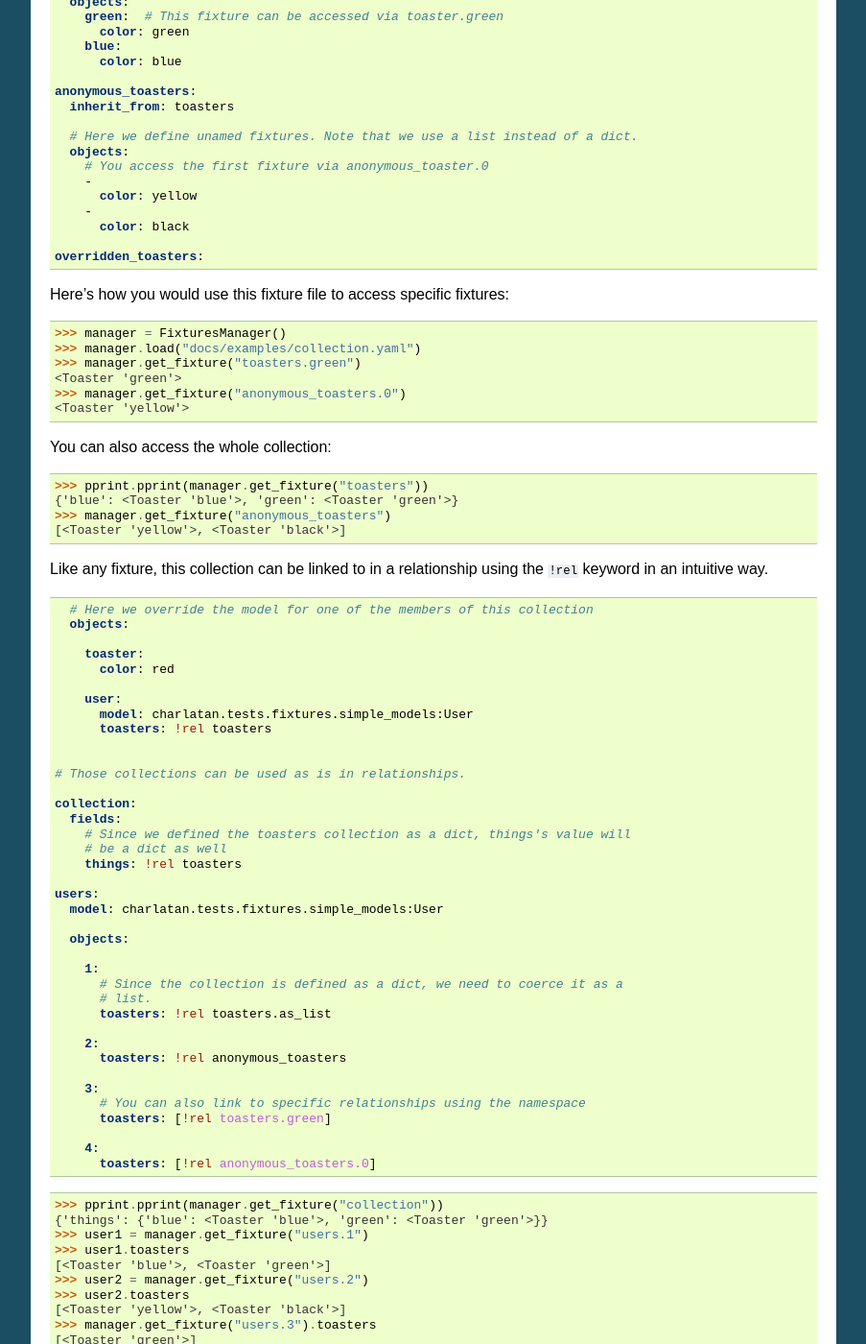
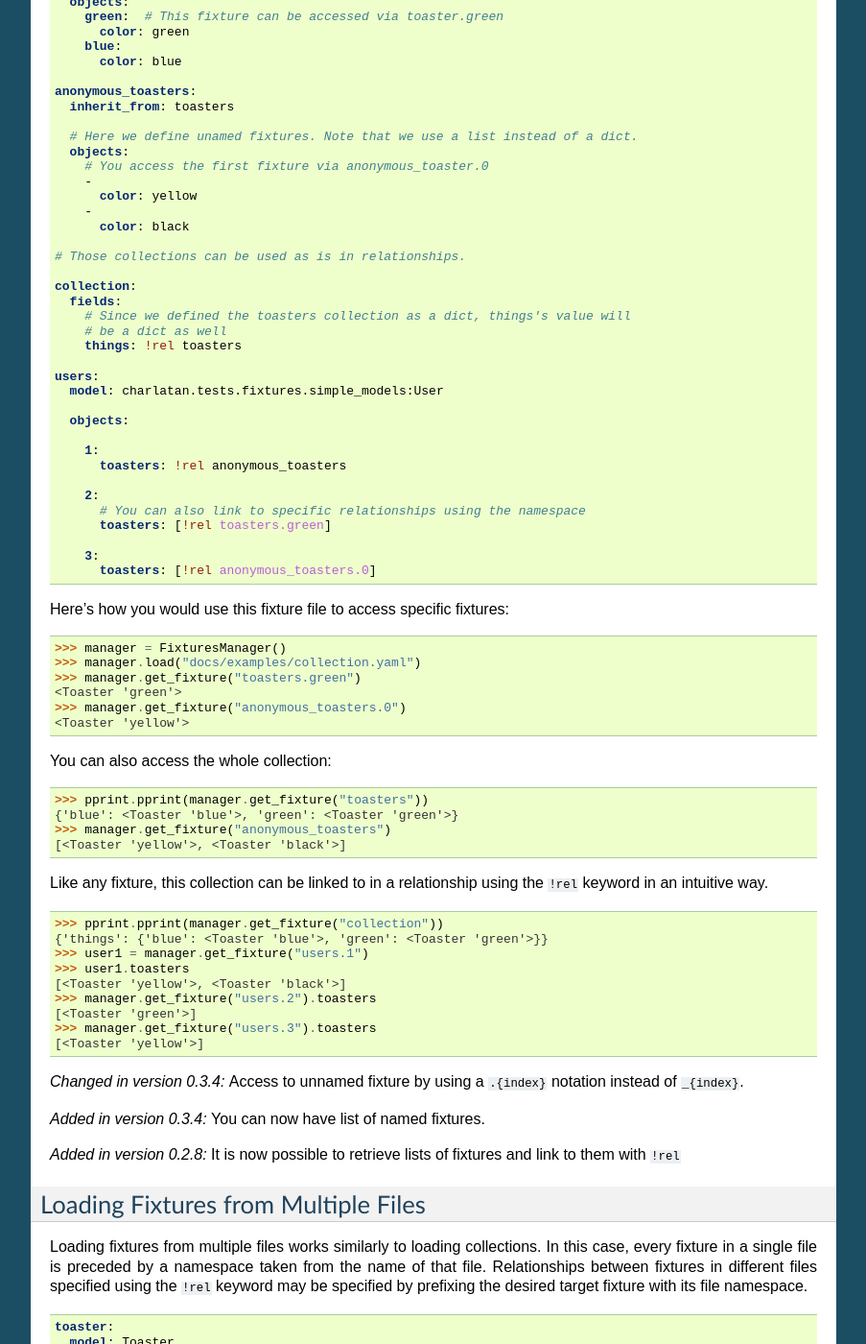
Before and after one commit to uber/charlatan, a Sphinx documentation site: the page built from docs/file-format.rst, in a window 1280 px wide and 1400 px high, scrolled down 4769 px. Shown: the whole window at 96% size, without its empty margins (198-1101 px from the left). Built offline with Sphinx 7.4.7, drawn with Linux system fonts in a browser that asks for light colours.

Commit message:
Fix missing foreign key generated from db

```diff
--- a/docs/examples/collection.yaml
+++ b/docs/examples/collection.yaml
@@ -23,20 +23,6 @@ anonymous_toasters:
     -
       color: black
 
-overridden_toasters:
-  inherit_from: toasters
-
-  # Here we override the model for one of the members of this collection
-  objects:
-
-    toaster:
-      color: red
-
-    user:
-      model: charlatan.tests.fixtures.simple_models:User
-      toasters: !rel toasters
-
-
 # Those collections can be used as is in relationships.
 
 collection:
@@ -51,16 +37,11 @@ users:
   objects:
 
     1:
-      # Since the collection is defined as a dict, we need to coerce it as a
-      # list.
-      toasters: !rel toasters.as_list
+      toasters: !rel anonymous_toasters
 
     2:
-      toasters: !rel anonymous_toasters
-
-    3:
       # You can also link to specific relationships using the namespace
       toasters: [!rel toasters.green]
 
-    4:
+    3:
       toasters: [!rel anonymous_toasters.0]
--- a/docs/examples/simple_fixtures.yaml
+++ b/docs/examples/simple_fixtures.yaml
@@ -5,15 +5,15 @@ toaster:   # The fixture's name
     content: !rel toasts  # You can reference other fixtures
   model: charlatan.tests.fixtures.simple_models:Toaster
 
-# Charlatan also supports inheritance
 toaster_green:
+  # Charlatan also supports inheritance
   inherit_from: toaster
   fields:
     color: green
 
 toasts:
+  # No model is defined, so it defaults to what `fields` actually is, i.e.
+  # in our case, a list.
   fields:
     - "Toast 1"
     - "Toast 2"
-  # No model is defined, so it defaults to what `fields` actually is, i.e.
-  # in our case, a list.
--- a/docs/file-format.rst
+++ b/docs/file-format.rst
@@ -230,23 +229,16 @@ You can also access the whole collection:
 Like any fixture, this collection can be linked to in a relationship using the
 ``!rel`` keyword in an intuitive way.
 
-.. literalinclude:: examples/collection.yaml
-    :language: yaml
-    :lines: 28-
-
 .. doctest::
 
     >>> pprint.pprint(manager.get_fixture("collection"))
     {'things': {'blue': <Toaster 'blue'>, 'green': <Toaster 'green'>}}
     >>> user1 = manager.get_fixture("users.1")
     >>> user1.toasters
-    [<Toaster 'blue'>, <Toaster 'green'>]
-    >>> user2 = manager.get_fixture("users.2")
-    >>> user2.toasters
     [<Toaster 'yellow'>, <Toaster 'black'>]
+    >>> manager.get_fixture("users.2").toasters
+    [<Toaster 'green'>]
     >>> manager.get_fixture("users.3").toasters
-    [<Toaster 'green'>]
-    >>> manager.get_fixture("users.4").toasters
     [<Toaster 'yellow'>]
 
 .. versionchanged:: 0.3.4
```
Also changed, not shown: other parts of docs/file-format.rst (+0 -1 lines), 10 other files.
